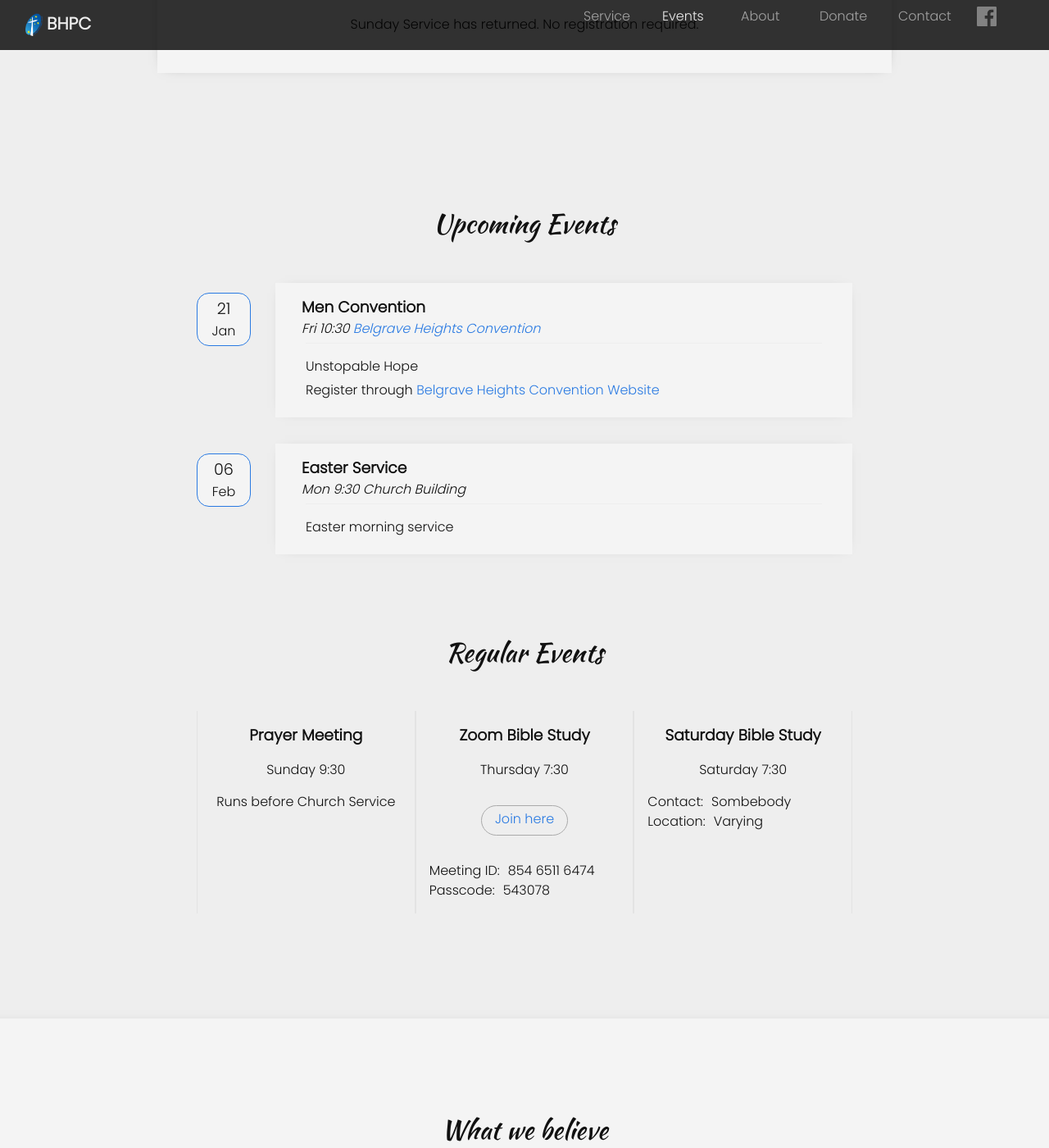
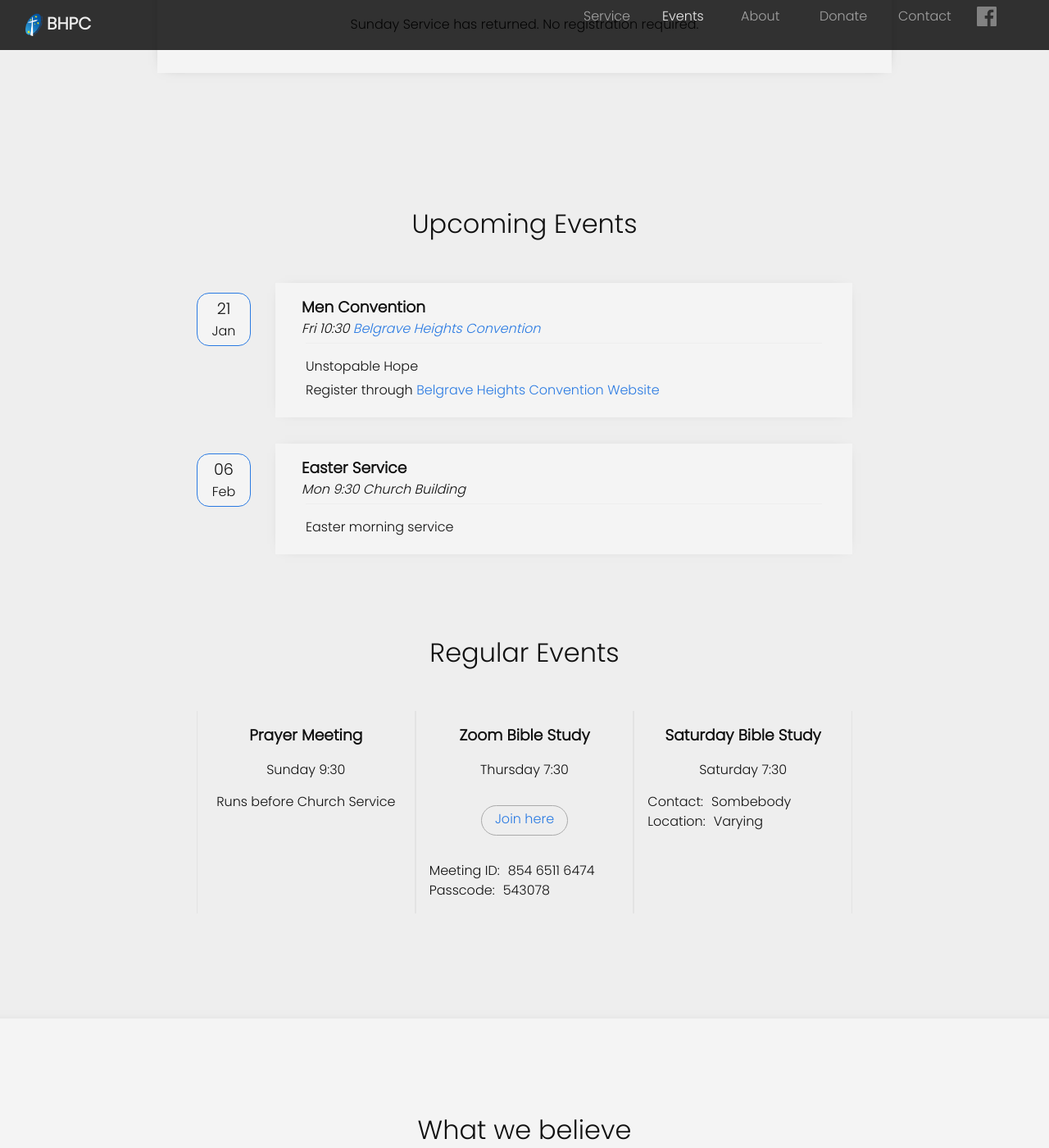
Before and after one commit to mdsimmo/bhcs2, a Jekyll site: the page built from index.markdown, in a window 1280 px wide and 1400 px high, scrolled down 599 px. Shown: the whole window at 82% size. Built offline with Jekyll 4.4.1, drawn with Linux system fonts in a browser that asks for light colours.

Commit message:
Removed ugly typeface from h2 headings
Looks nicer with just body text

```diff
--- a/_sass/site/_base.scss
+++ b/_sass/site/_base.scss
@@ -1,7 +1,8 @@
-@import url('https://fonts.googleapis.com/css2?family=Kaushan+Script&family=Poppins:wght@300&display=swap');
-    /**
-     * Reset some basic elements
-     */
+@import url('https://fonts.googleapis.com/css2?family=Poppins:wght@300&display=swap');
+
+/**
+ * Reset some basic elements
+ */
 body, h1, h2, h3, h4, h5, h6,
 p, blockquote, pre, hr,
 dl, dd, ol, ul, figure {
@@ -97,9 +98,6 @@ li {
  */
 h1, h2, h3, h4, h5, h6 {
   font-weight: $base-font-weight;
-}
-h2 {
-  font-family: 'Kaushan Script', cursive;
 }
 h3 {
   font-weight: bolder;
```
